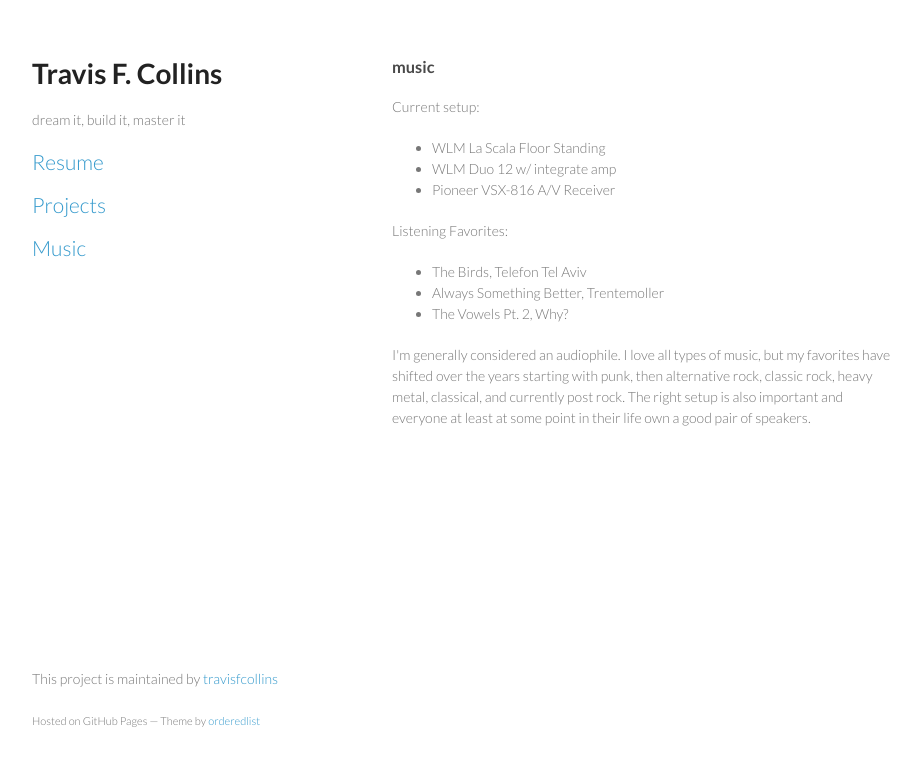
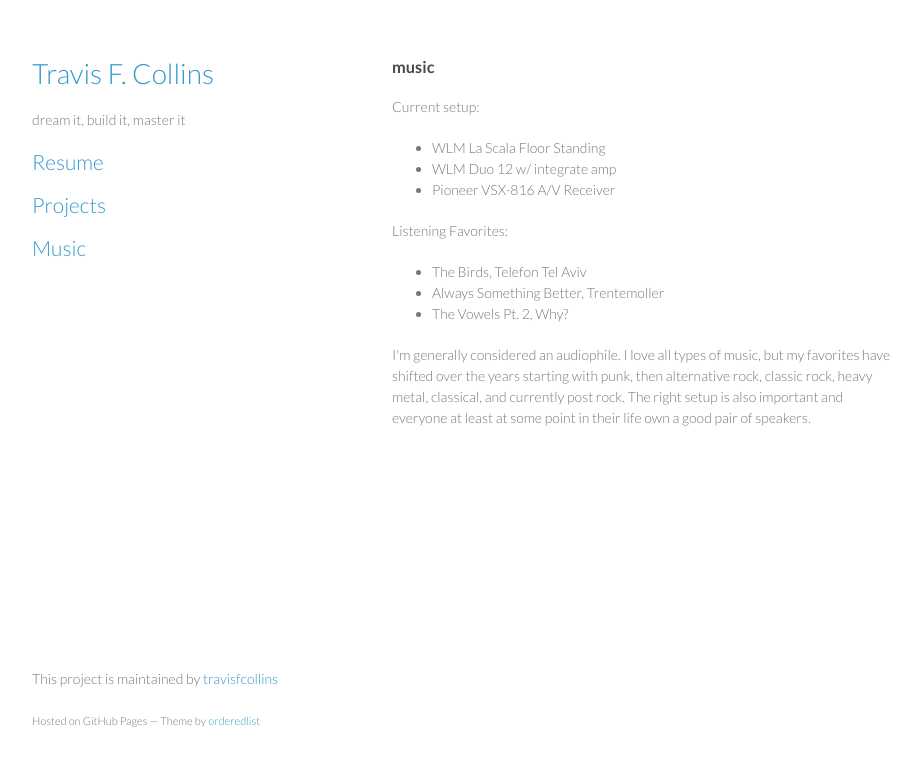
Before and after one commit to tfcollins/Personal_Site, a plain HTML site: page music.html in a window 1280 px wide. Shown: the whole page, without its empty margins (178-1099 px from the left). Drawn offline with Linux system fonts and the light colour scheme.

Commit message:
Update music.html

```diff
--- a/music.html
+++ b/music.html
@@ -15,7 +15,7 @@
   <body>
     <div class="wrapper">
       <header>
-        <h1>Travis F. Collins</h1>
+        <h1><a href="http://travisfcollins.com">Travis F. Collins</a></h1>
         <p>dream it, build it, master it</p>
         <!--<p class="view"><a href="https://github.com/travisfcollins/Personal_Site">View the Project on GitHub <small>travisfcollins/Personal_Site</small></a></p>
         <ul>
```
